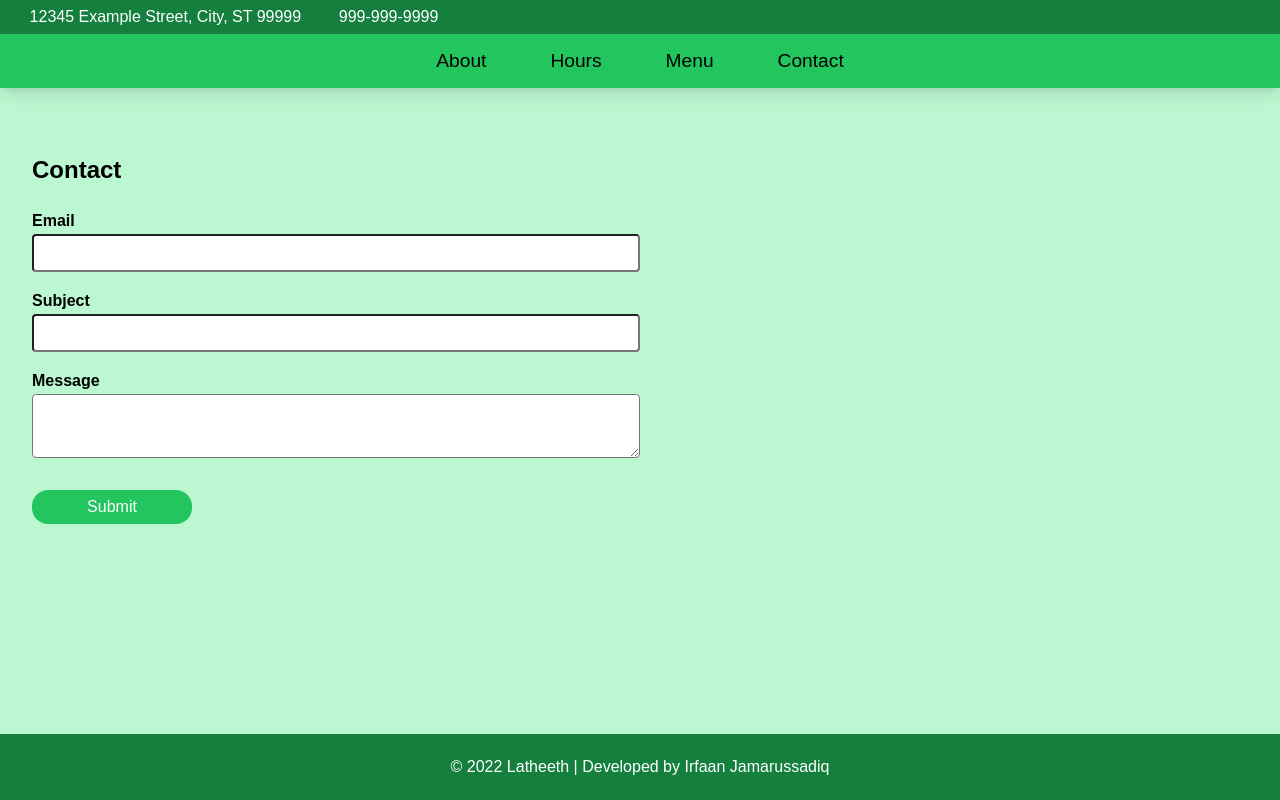
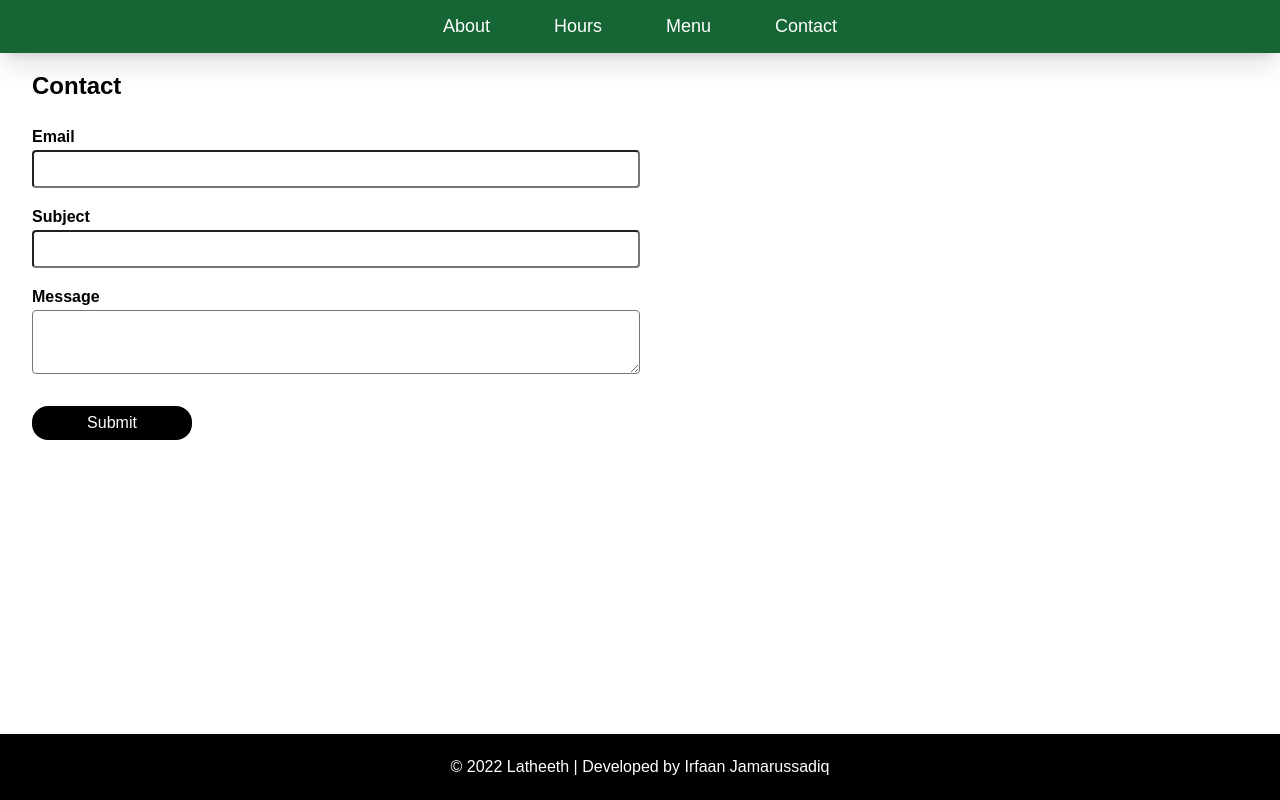
Before and after one commit to irfaan-jamarussadiq/react-restaurant, a React (Create React App) app: page /contact in a window 1280 px wide. Built offline with nearby package versions, Linux system fonts and the light colour scheme.

Commit message:
Make NavBar stay on top of page while scrolling

```diff
--- a/src/App.css
+++ b/src/App.css
@@ -1,50 +1,45 @@
-/* App header */
+/* General styles */
+* {
+    font-family: 'Poppins', sans-serif;
+}
+
+body {
+    margin: 0;
+    padding: 0;
+    height: 100vh;
+}
+
 .App {
     display: flex;
     flex-direction: column;
     min-height: 100vh;
 }
 
-.App-header {
+/* Navigation bar */
+.nav-container {
+    position: fixed;
+    top: 0;
+    left: 0;
+    width: 100%;
+    background-color: #166534;
+    padding: 1rem 0rem;
     text-align: center;
-    background-color: #22c55e;
 }
 
-.restaurant-icon {
-    padding-left: 0.35rem;
+.nav-links {
+    margin: 0;
+    padding: 0;
 }
 
-#phone {
-    order: 2;
+.nav-link {
+    text-decoration: none;
+    color: white;
+    padding: 0rem 2rem;
+    font-size: large;
 }
 
-.social-media {
-    margin-left: auto;
-    margin-right: 0.5rem;
-    order: 3;
-}
-
-.social-media i {
-    padding: 0rem 0.5rem;
-}
-
-.restaurant-contact {
-    padding: 0 1rem;
-}
-
-/* Restaurant Info */
-.restaurant-info {
-    display: flex;
-    background-color: #15803d;
-    color: white;
-    padding: 0.5rem;
-    white-space: nowrap;
-}
-
-@media only screen and (max-width: 768px) {
-    #address {
-        display: none;
-    }
+.nav-link:hover {
+    color: whitesmoke;
 }
 
 /* Home page */
@@ -74,22 +69,22 @@
     background-color: rgba(241, 241, 241, 0.25);
 }
 
-#title {
+.header-container {
+    margin-top: 8em;
+}
+
+.header-container h1 {
     font-family: 'The Nautigal', cursive;
     font-size: 10em;
     margin: 0;
     text-align: center;
 }
 
-#subtitle {
+.address {
     font-family: 'The Nautigal', cursive;
     text-align: center;
     font-size: 3em;
     margin: 0 auto;
-}
-
-.heading-text {
-    margin-top: 8em;
 }
 
 .arrow {
@@ -123,17 +118,6 @@
     100% { transform:translate(0,20px) rotate(45deg); opacity: 0; }
 }
 
-/* About page */
-.about-text {
-    max-width: 40vw;
-}
-
-@media only screen and (max-width: 768px) {
-    .about-text {
-        max-width: 100%;
-    }
-}
-
 /* Hours */
 #schedule {
     background-color: white;
@@ -146,42 +130,10 @@
 }
 
 .day {
-    padding-right: 2em;
-}
-
-/* Navigation bar */
-.nav-container {
-    padding: 1rem 0rem;
-    margin: 0 auto;
-}
-
-.nav-links {
-    margin: 0;
-    padding: 0;
-}
-
-.nav-link {
-    text-decoration: none;
-    color: black;
-    padding: 0rem 2rem;
-    font-size: larger;
-}
-
-.link {
-    text-decoration: none;
-    color: black;
-}
-
-.nav-link:hover {
-    color: #333;
+    padding-right: 4rem;
 }
 
 /* Contact Form */
-.form-container {
-    padding: 1rem;
-    margin: 8px;
-}
-
 .form-fields {
     max-width: 50%;
     margin-bottom: 1.25em;
@@ -229,7 +181,8 @@
     font-size: medium;
     color: white;
     border: none;
-    background-color: #22c55e;
+    background-color: black;
+    /* background-color: #22c55e; */
     cursor: pointer;
     width: 10rem;
 }
@@ -237,23 +190,12 @@
 /* Footer */
 #footer {
     margin-top: auto;
-    background-color: #15803d;
+    background-color: black;
+    /* background-color: #15803d; */
     color: white;
     padding: 0.5em 0em;
     text-align: center;
     width: 100%;
-}
-
-/* General styles */
-* {
-    font-family: 'Poppins', sans-serif;
-}
-
-body {
-    margin: 0;
-    padding: 0;
-    background-color: #bbf7d0;
-    height: 100vh;
 }
 
 /* Shadow around a container */
@@ -271,6 +213,11 @@ body {
         var(--tw-shadow);
 }
 
+.shadow-xl {
+    z-index: 10;
+    box-shadow: 0 20px 25px -5px rgb(0 0 0 / 0.1), 0 8px 10px -6px rgb(0 0 0 / 0.1);
+}
+
 .page-container {
-    margin: 3rem 2rem;
+    margin: 1rem 2rem;
 }
```
